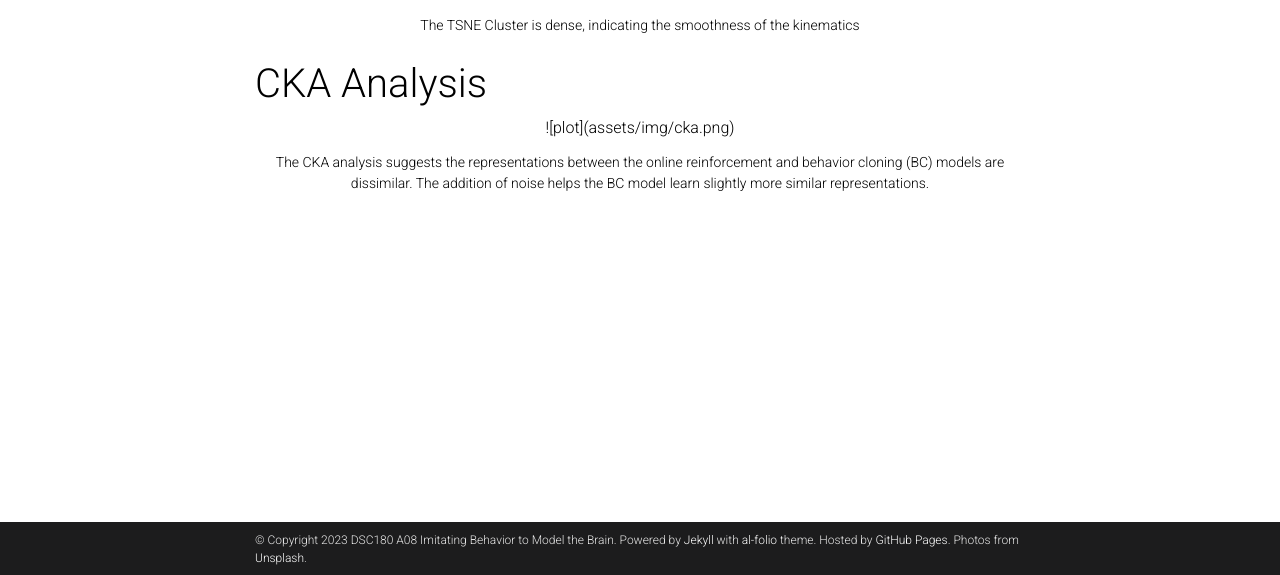
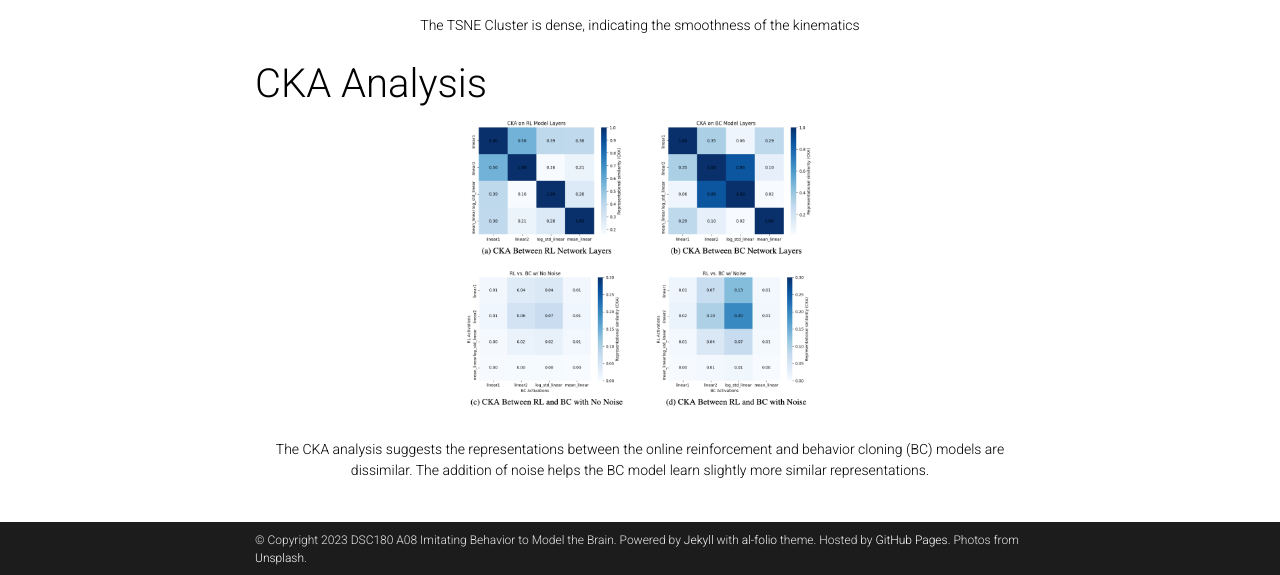
Before and after one commit to scott-yj-yang/DSC180-A08, a Jekyll site: the page built from _pages/about.md, in a window 1280 px wide and 900 px high, scrolled down 3698 px, cut to the strip 325-900 px from the top of the window. Built offline with Jekyll 4.4.1, drawn with Linux system fonts in a browser that asks for light colours; full-size pictures stand in for the smaller copies a plugin makes; comment, search, counter and statistics services are not loaded; a style sheet for code colours, icons or effects is not loaded.

Commit message:
Update about.md

```diff
--- a/_pages/about.md
+++ b/_pages/about.md
@@ -98,9 +98,9 @@ The online model seems to have more unstableness compared
 # CKA Analysis
 
 <div class="row justify-content-sm-center">
-    <div>
-      ![plot](assets/img/cka.png)
-    </div>
+  <p align="center">
+  <img src="assets/img/cka.png" width="350" title="hover text">
+  </p>
 </div>
 <div class="caption">
     The CKA analysis suggests the representations between the online reinforcement and behavior cloning (BC) models are dissimilar. The addition of noise helps the BC model learn slightly more similar representations.
```
